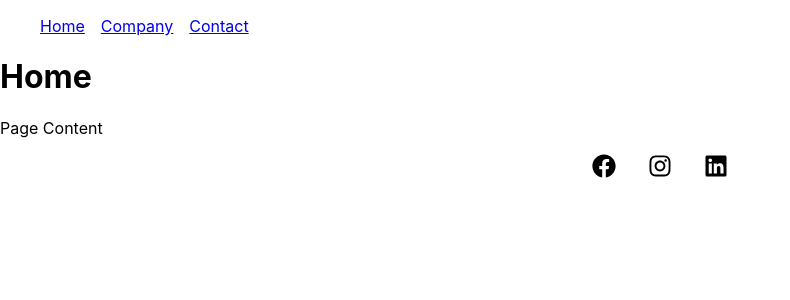
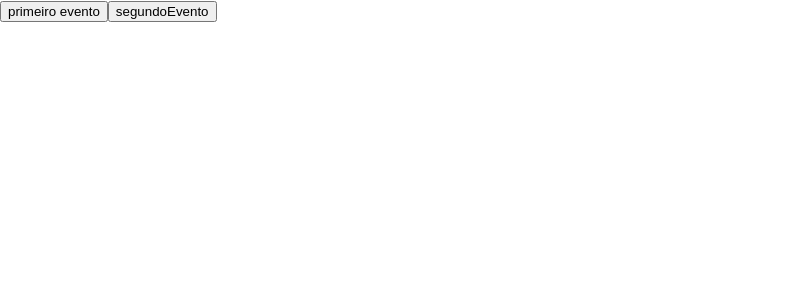
Before and after one commit to JuniorWender/Project_React_Structures, a React (Create React App) app: page / in a window 1280 px wide. Shown: the top 300 px of the page, without its empty margins (0-790 px from the left). Built offline with nearby package versions, Linux system fonts and the light colour scheme.

Commit message:
Button Component

```diff
--- a/src/App.js
+++ b/src/App.js
@@ -1,23 +1,19 @@
-import { BrowserRouter as Router,Routes, Route, Link } from "react-router-dom";
-import Home from './pages/Home'
-import Company from './pages/Company'
-import Contact from './pages/Contact'
-import Navbar from "./components/layout/Navbar";
-import Footer from "./components/layout/Footer"
-
+import Button from './components/Button'
 function App() {
 
+  function meuEvento(){
+    console.log('ativando evento');
+  }
+
+  function segundoEvento(){
+    console.log('segundo evento');
+  }
 
   return (
-    <Router>
-      <Navbar/>
-      <Routes>
-        <Route exact path="/" element={<Home/>}/>
-        <Route path="/company" element={<Company/>}/>
-        <Route path="/contact" element={<Contact/>}/>
-      </Routes>
-      <Footer/>
-    </Router>
+    <>
+      <Button event={meuEvento} text="primeiro evento"/>
+      <Button event={segundoEvento} text="segundoEvento"/>
+    </>
   );
 }
 
--- /dev/null
+++ b/src/components/Button.js
@@ -0,0 +1,5 @@
+function Button(props) {
+    return <button onClick={props.event} > {props.text} </button>
+}
+
+export default Button
```
